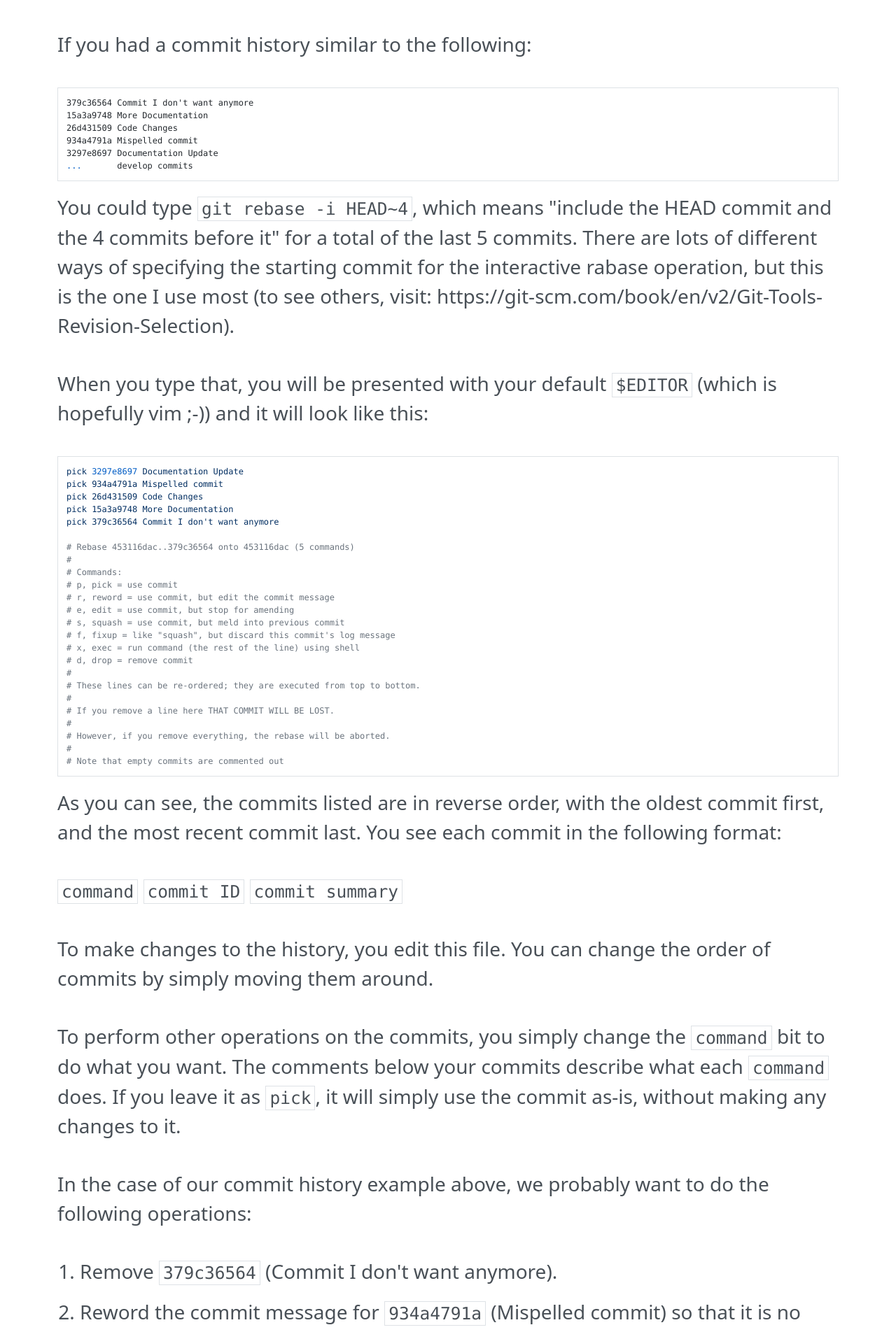
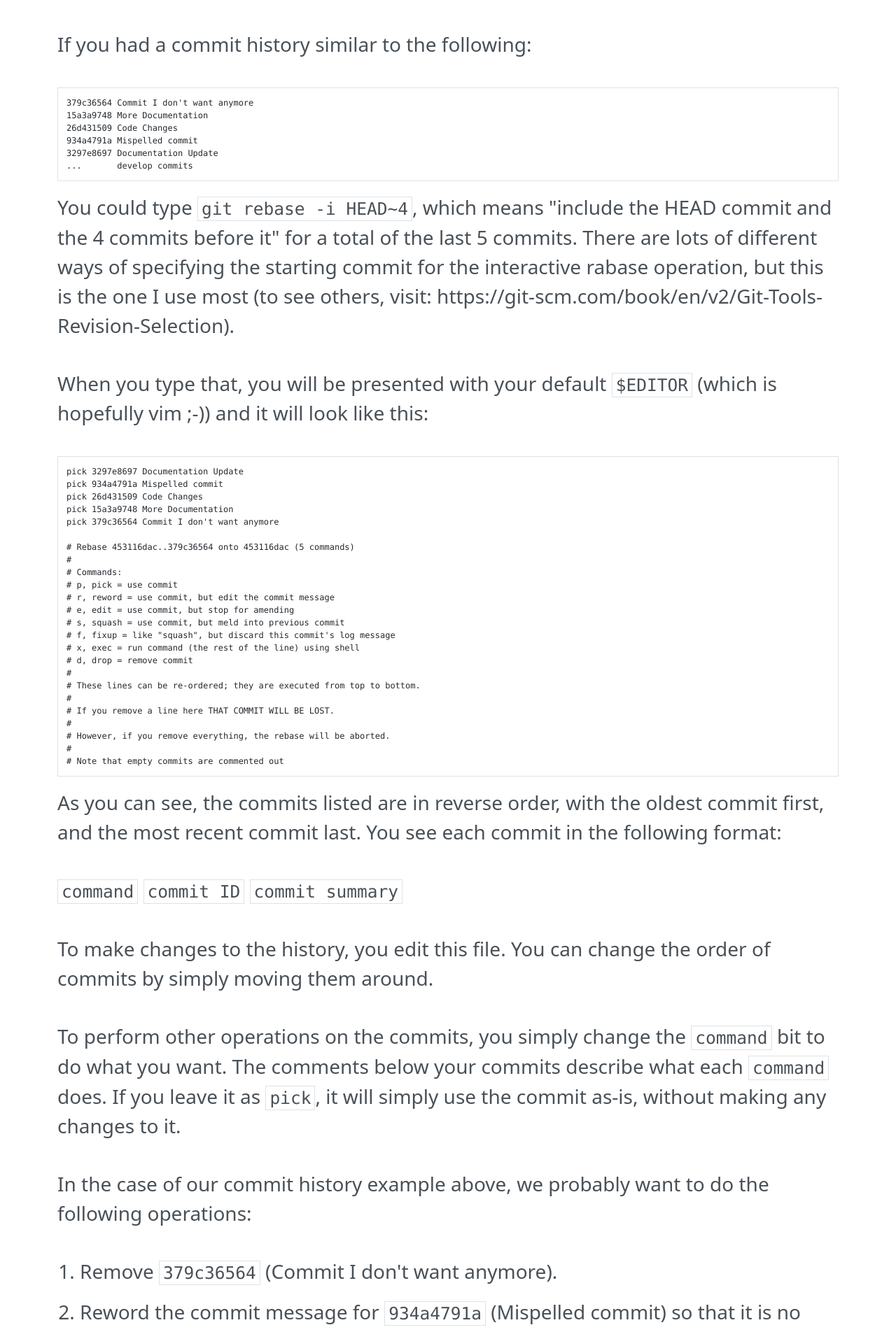
Before and after one commit to synic/cleangit, an MkDocs documentation site: the page built from docs/interactiverebase.md, in a window 1280 px wide. Shown: the part 936-2840 px from the top of the page at 70% size. Built offline with MkDocs 1.6.1, drawn with Linux system fonts in a browser that asks for light colours; nearby versions of some CDN libraries; old or Windows-style settings are respelled for this version of MkDocs; some of the changed text lies outside the part shown.

Commit message:
update code styles

````diff
--- a/docs/css/extra.css
+++ b/docs/css/extra.css
@@ -23,6 +23,11 @@ p {
   padding-bottom: 25px;
 }
 
+code.text {
+  font-size: 26px;
+}
+
+
 .navbar {
   font-size: 9px;
   height: 15px;
--- a/docs/interactiverebase.md
+++ b/docs/interactiverebase.md
@@ -14,7 +14,7 @@ you to rebase the commits since, and including, your target commit.
 
 If you had a commit history similar to the following:
 
-```
+```text
 379c36564 Commit I don't want anymore
 15a3a9748 More Documentation
 26d431509 Code Changes
@@ -32,7 +32,7 @@ https://git-scm.com/book/en/v2/Git-Tools-Revision-Selection).
 When you type that, you will be presented with your default `$EDITOR` (which is
 hopefully vim ;-)) and it will look like this:
 
-```
+```text
 pick 3297e8697 Documentation Update
 pick 934a4791a Mispelled commit
 pick 26d431509 Code Changes
@@ -84,7 +84,7 @@ following operations:
 
 To do that, you would change the top part of the editor to look like this:
 
-```
+```text
 pick 3297e8697 Documentation Update
 squash 15a3a9748 More Documentation
 reword 934a4791a Mispelled commit
@@ -94,7 +94,7 @@ drop 379c36564 Commit I don't want anymore
 
 The following is equivalent:
 
-```
+```text
 pick 3297e8697 Documentation Update
 s 15a3a9748 More Documentation
 r 934a4791a Mispelled commit
````
